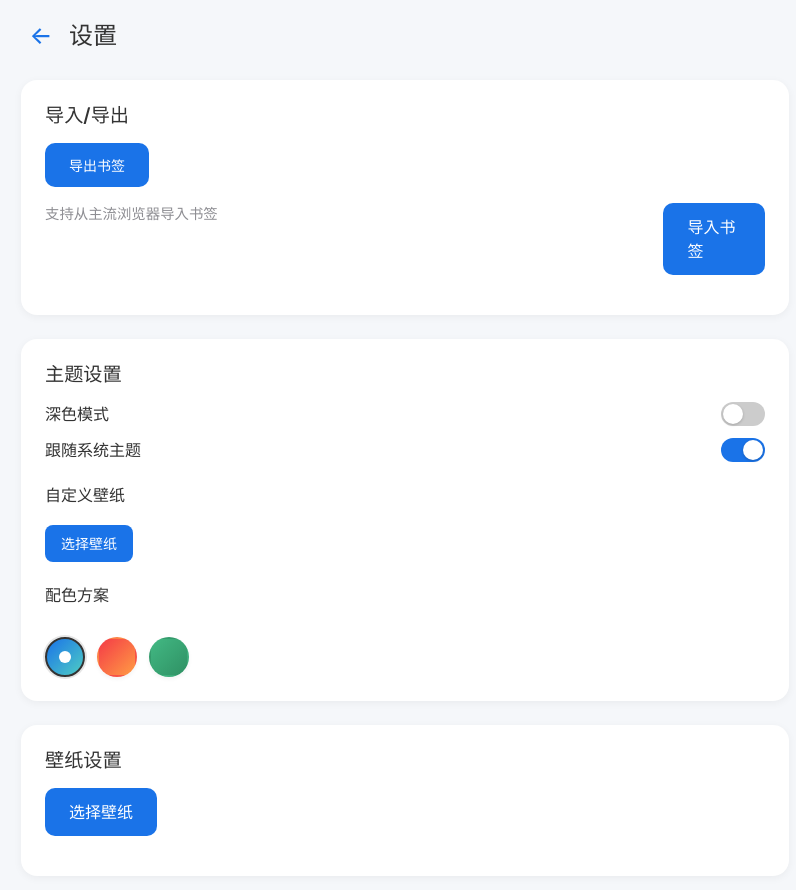
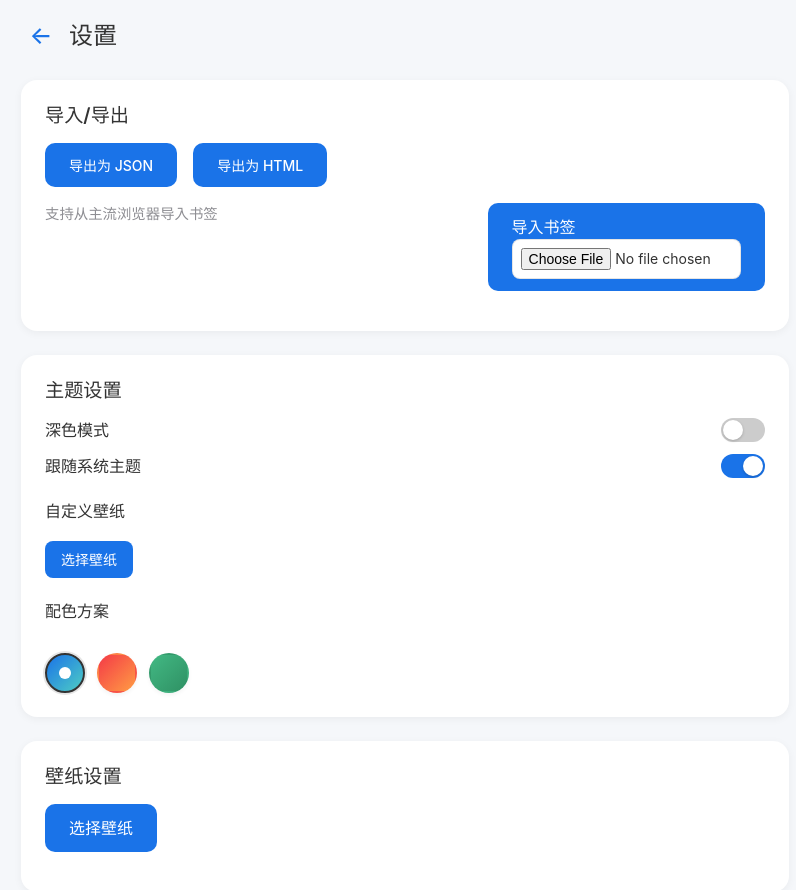
Before and after one commit to Farr1102/browser-bookmarks, a Vue app: page /settings in a window 1280 px wide. Shown: the top 890 px of the page, without its empty margins (235-1031 px from the left). Built offline with nearby package versions, Linux system fonts and the light colour scheme.

Commit message:
添加导入导出功能，支持主流浏览器导出的书签

```diff
--- a/src/stores/languageStore.ts
+++ b/src/stores/languageStore.ts
@@ -166,9 +166,9 @@ const translations: Translations = {
     'categoryForm.iconPlaceholder': '输入图标 (例如: 📁)',
     'categoryForm.iconHelp': '可以使用emoji表情符号作为图标',
     'categoryForm.color': '颜色',
-    'bookmark.title_placeholder': '请输入书签标题',
-    'bookmark.url_placeholder': '请输入书签网址',
-    'bookmark.select_category': '请选择分类',
+    'bookmark.title_placeholder': '输入书签标题',
+    'bookmark.url_placeholder': '输入书签URL',
+    'bookmark.select_category': '选择分类',
     'settings.importSuccess': '导入成功',
     'settings.importError': '导入失败',
   },
@@ -301,7 +301,7 @@ const translations: Translations = {
     'categoryForm.color': 'Color',
     'bookmark.title_placeholder': 'Enter bookmark title',
     'bookmark.url_placeholder': 'Enter bookmark URL',
-    'bookmark.select_category': 'Select a category',
+    'bookmark.select_category': 'Select category',
     'settings.importSuccess': 'Import Successful',
     'settings.importError': 'Import Failed',
   }
--- /dev/null
+++ b/src/utils/bookmarkExporter.ts
@@ -0,0 +1,87 @@
+import type { Bookmark, Category } from '../types/bookmark';
+
+interface ExportData {
+  bookmarks: Bookmark[];
+  categories: Category[];
+}
+
+export function exportBookmarksToHtml(data: ExportData): string {
+  const { bookmarks, categories } = data;
+
+  // 创建分类ID到分类对象的映射
+  const categoryMap = new Map<string, Category>();
+  categories.forEach(category => categoryMap.set(category.id, category));
+
+  // 按分类组织书签
+  const bookmarksByCategory = new Map<string, Bookmark[]>();
+  bookmarks.forEach(bookmark => {
+    const categoryId = bookmark.categoryId;
+    if (!bookmarksByCategory.has(categoryId)) {
+      bookmarksByCategory.set(categoryId, []);
+    }
+    bookmarksByCategory.get(categoryId)?.push(bookmark);
+  });
+
+  // 生成HTML
+  const html = `<!DOCTYPE NETSCAPE-Bookmark-file-1>
+<!-- This is an automatically generated file.
+     It will be read and overwritten.
+     DO NOT EDIT! -->
+<META HTTP-EQUIV="Content-Type" CONTENT="text/html; charset=UTF-8">
+<TITLE>Bookmarks</TITLE>
+<H1>Bookmarks</H1>
+<DL><p>
+${generateBookmarkHtml(categories, bookmarksByCategory, categoryMap)}
+</DL><p>`;
+
+  return html;
+}
+
+function generateBookmarkHtml(
+  categories: Category[],
+  bookmarksByCategory: Map<string, Bookmark[]>,
+  categoryMap: Map<string, Category>,
+  parentId: string | null = null,
+  indent = '    '
+): string {
+  let html = '';
+
+  // 处理当前层级的分类
+  categories
+    .filter(category => category.parentId === parentId)
+    .forEach(category => {
+      // 添加分类标题
+      html += `${indent}<DT><H3>${escapeHtml(category.name)}</H3>\n`;
+      html += `${indent}<DL><p>\n`;
+
+      // 添加该分类下的书签
+      const categoryBookmarks = bookmarksByCategory.get(category.id) || [];
+      categoryBookmarks.forEach(bookmark => {
+        html += `${indent}    <DT><A HREF="${escapeHtml(bookmark.url)}">${escapeHtml(bookmark.title)}</A>\n`;
+      });
+
+      // 递归处理子分类
+      html += generateBookmarkHtml(categories, bookmarksByCategory, categoryMap, category.id, indent + '    ');
+
+      html += `${indent}</DL><p>\n`;
+    });
+
+  // 处理无分类的书签
+  if (parentId === null) {
+    const uncategorizedBookmarks = bookmarksByCategory.get('') || [];
+    uncategorizedBookmarks.forEach(bookmark => {
+      html += `${indent}<DT><A HREF="${escapeHtml(bookmark.url)}">${escapeHtml(bookmark.title)}</A>\n`;
+    });
+  }
+
+  return html;
+}
+
+function escapeHtml(str: string): string {
+  return str
+    .replace(/&/g, '&amp;')
+    .replace(/</g, '&lt;')
+    .replace(/>/g, '&gt;')
+    .replace(/"/g, '&quot;')
+    .replace(/'/g, '&#039;');
+}
--- /dev/null
+++ b/src/utils/bookmarkParser.ts
@@ -0,0 +1,82 @@
+import type { Bookmark, Category } from '../types/bookmark';
+
+interface ParsedData {
+  bookmarks: Bookmark[];
+  categories: Category[];
+}
+
+// 从HTML字符串中提取书签和分类
+export function parseBookmarksFromHtml(html: string): ParsedData {
+  const parser = new DOMParser();
+  const doc = parser.parseFromString(html, 'text/html');
+
+  const bookmarks: Bookmark[] = [];
+  const categories: Category[] = [];
+  const categoryMap = new Map<string, string>(); // 存储文件夹名称到ID的映射
+
+  // 确保有一个默认分类
+  const defaultCategory: Category = {
+    id: crypto.randomUUID(),
+    name: '导入的书签',
+    parentId: null,
+    createdAt: Date.now()
+  };
+  categories.push(defaultCategory);
+
+  // 递归处理书签文件夹和链接
+  function processNode(node: Element, parentId: string | null = null) {
+    const items = node.children;
+
+    for (let i = 0; i < items.length; i++) {
+      const item = items[i];
+
+      if (item.tagName === 'DT') {
+        const linkOrFolder = item.firstElementChild;
+
+        if (linkOrFolder?.tagName === 'A') {
+          // 这是一个书签链接
+          const bookmark: Bookmark = {
+            id: crypto.randomUUID(),
+            title: linkOrFolder.textContent || '未命名书签',
+            url: linkOrFolder.getAttribute('href') || '',
+            categoryId: parentId || defaultCategory.id,
+            createdAt: Date.now()
+          };
+          bookmarks.push(bookmark);
+        } else if (linkOrFolder?.tagName === 'H3') {
+          // 这是一个文件夹
+          const categoryName = linkOrFolder.textContent || '未命名文件夹';
+          const categoryId = crypto.randomUUID();
+
+          const category: Category = {
+            id: categoryId,
+            name: categoryName,
+            parentId,
+            createdAt: Date.now()
+          };
+          categories.push(category);
+          categoryMap.set(categoryName, categoryId);
+
+          // 处理子文件夹
+          const subList = item.querySelector('DL');
+          if (subList) {
+            processNode(subList, categoryId);
+          }
+        }
+      }
+    }
+  }
+
+  // 查找并处理所有书签
+  const bookmarkLists = doc.querySelectorAll('DL');
+  bookmarkLists.forEach(list => processNode(list));
+
+  return { bookmarks, categories };
+}
+
+// 判断是否是HTML格式的书签文件
+export function isBookmarkHtmlFile(content: string): boolean {
+  return content.includes('<!DOCTYPE NETSCAPE-Bookmark-file-1>') ||
+         content.includes('NETSCAPE-Bookmark-file-1') ||
+         (content.includes('<DL>') && content.includes('<DT>'));
+}
--- a/src/views/Settings.vue
+++ b/src/views/Settings.vue
@@ -4,6 +4,8 @@ import { useBookmarkStore } from '../stores/bookmarkStore';
 import { useLanguageStore } from '../stores/languageStore';
 import ThemeToggle from '../components/ThemeToggle.vue';
 import { useRouter } from 'vue-router';
+import { parseBookmarksFromHtml, isBookmarkHtmlFile } from '../utils/bookmarkParser';
+import { exportBookmarksToHtml } from '../utils/bookmarkExporter';
 
 const bookmarkStore = useBookmarkStore();
 const languageStore = useLanguageStore();
@@ -13,14 +15,25 @@ const wallpaperFile = ref<File | null>(null);
 const wallpaperPreview = ref<string | null>(null);
 
 // Function to handle exporting bookmarks
-const exportBookmarks = () => {
-  const data = JSON.stringify(bookmarkStore.exportData(), null, 2);
-  const blob = new Blob([data], { type: 'application/json' });
+const exportBookmarks = (format: 'json' | 'html' = 'json') => {
+  const data = bookmarkStore.exportData();
+  let blob;
+  let filename;
+
+  if (format === 'html') {
+    const html = exportBookmarksToHtml(data);
+    blob = new Blob([html], { type: 'text/html' });
+    filename = 'bookmarks-export.html';
+  } else {
+    const json = JSON.stringify(data, null, 2);
+    blob = new Blob([json], { type: 'application/json' });
+    filename = 'bookmarks-export.json';
+  }
+
   const url = URL.createObjectURL(blob);
-
   const a = document.createElement('a');
   a.href = url;
-  a.download = 'bookmarks-export.json';
+  a.download = filename;
   document.body.appendChild(a);
   a.click();
 
@@ -40,8 +53,18 @@ const importBookmarks = (event: Event) => {
 
   reader.onload = (e) => {
     try {
-      const data = JSON.parse(e.target?.result as string);
-      bookmarkStore.importData(data);
+      const content = e.target?.result as string;
+
+      // Check if it's an HTML bookmark file
+      if (isBookmarkHtmlFile(content)) {
+        const parsedData = parseBookmarksFromHtml(content);
+        bookmarkStore.importData(parsedData);
+      } else {
+        // Try parsing as JSON
+        const data = JSON.parse(content);
+        bookmarkStore.importData(data);
+      }
+
       alert(languageStore.t('settings.importSuccess'));
     } catch (error) {
       console.error('Import error:', error);
@@ -86,8 +109,11 @@ const handleWallpaperSelect = (event: Event) => {
       <h2 class="section-title">{{ languageStore.t('settings.importExport') }}</h2>
 
       <div class="export-controls">
-        <button class="action-button" @click="exportBookmarks">
-          {{ languageStore.t('settings.export_bookmarks') }}
+        <button class="action-button" @click="exportBookmarks('json')">
+          {{ languageStore.t('export.as_json') }}
+        </button>
+        <button class="action-button" @click="exportBookmarks('html')">
+          {{ languageStore.t('export.as_html') }}
         </button>
       </div>
 
@@ -97,10 +123,10 @@ const handleWallpaperSelect = (event: Event) => {
           {{ languageStore.t('settings.import_bookmarks') }}
           <input
             type="file"
-            class="file-input"
-            accept=".json"
+            accept=".json,.html"
             @change="importBookmarks"
-          >
+            class="block w-full text-sm text-gray-500 file:mr-4 file:py-2 file:px-4 file:rounded-full file:border-0 file:text-sm file:font-semibold file:bg-violet-50 file:text-violet-700 hover:file:bg-violet-100"
+          />
         </label>
       </div>
     </section>
```
